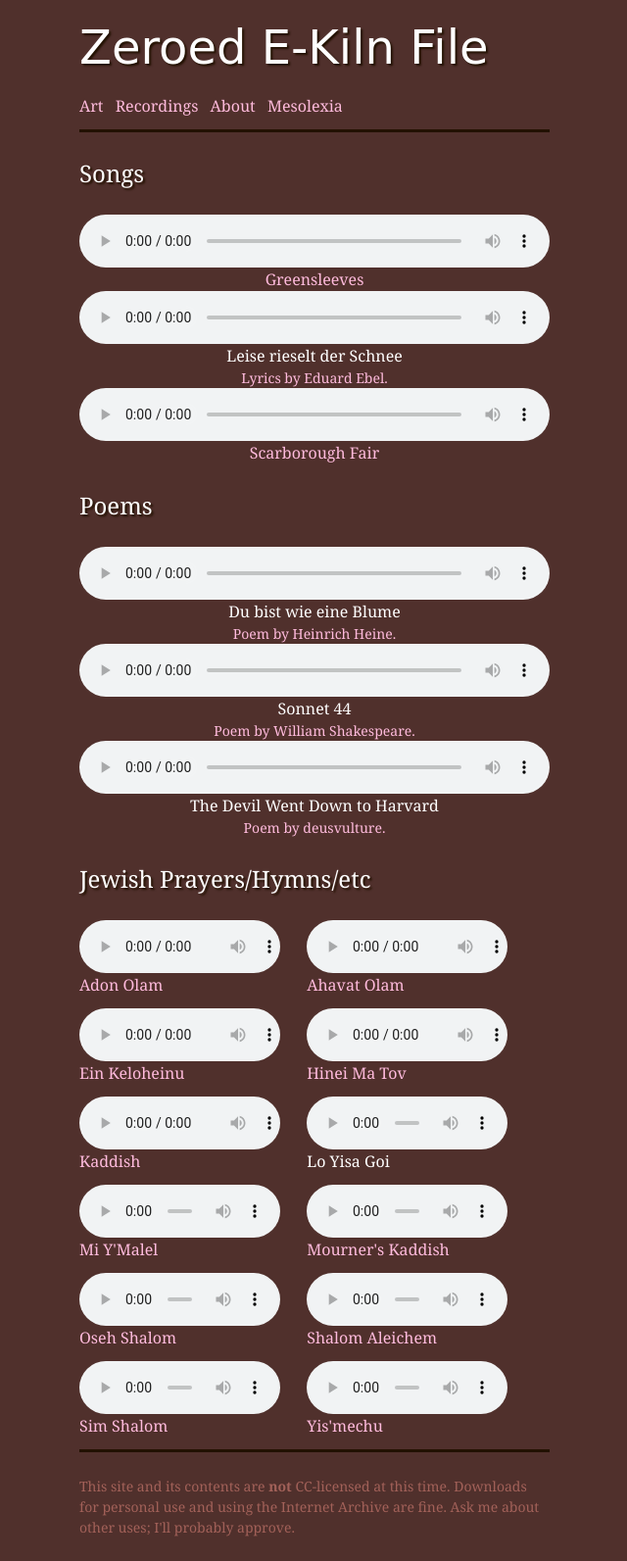
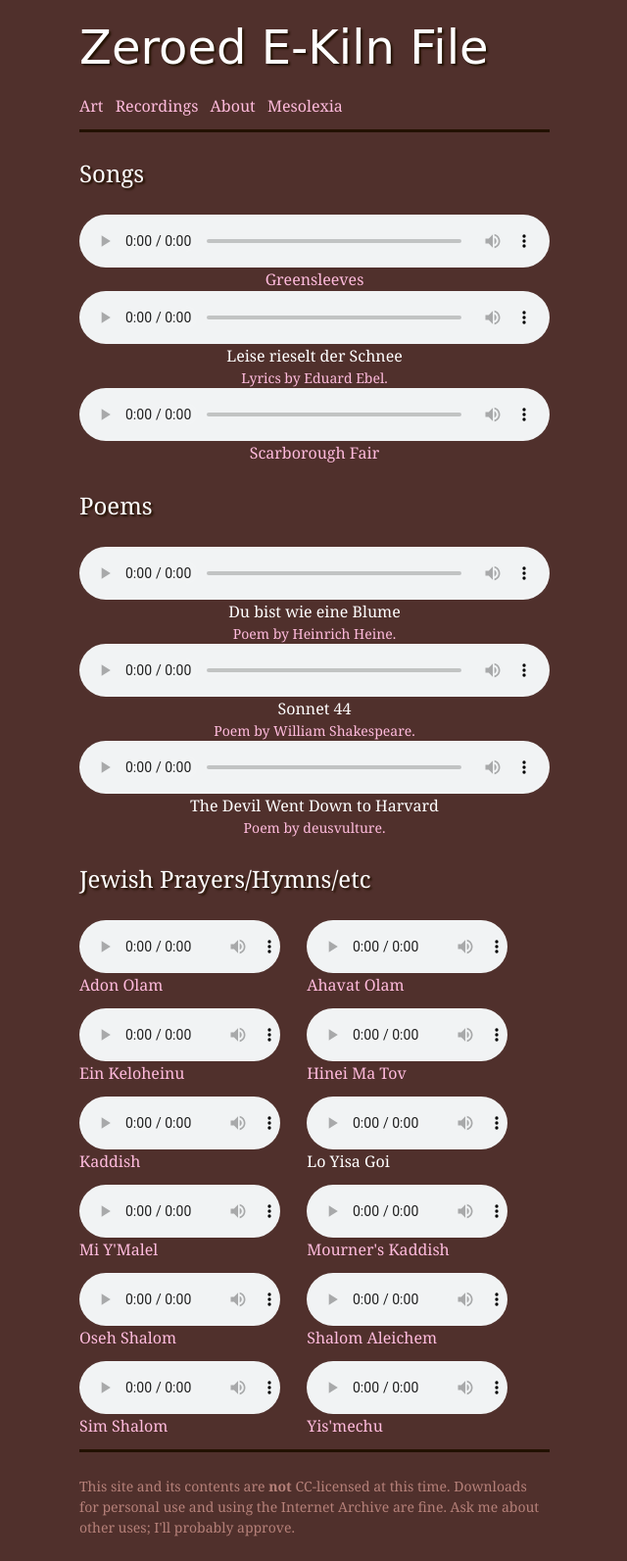
Before and after one commit to ilzolende/ilzolende.github.io, a Jekyll site: the page built from recordings.html, in a window 1280 px wide. Shown: the whole page at 98% size, without its empty margins (319-959 px from the left). Built offline with Jekyll 4.4.1, drawn with Linux system fonts in a browser that asks for light colours; some web fonts are replaced.

Commit message:
lightened secondary color

```diff
--- a/_sass/color-schemes/_red-velvet.scss
+++ b/_sass/color-schemes/_red-velvet.scss
@@ -1,7 +1,7 @@
 $text-color: #FFF;
 $background-color: #50302C;
 
-$secondary-text-color:  lighten($background-color, 25%);
+$secondary-text-color:  lighten($background-color, 35%);
 $dividing-line-color: #210; //lowest contrast
 $link-color: #FBD; //unclicked link
 $link-visited-color: #F7B; //clicked link
```
